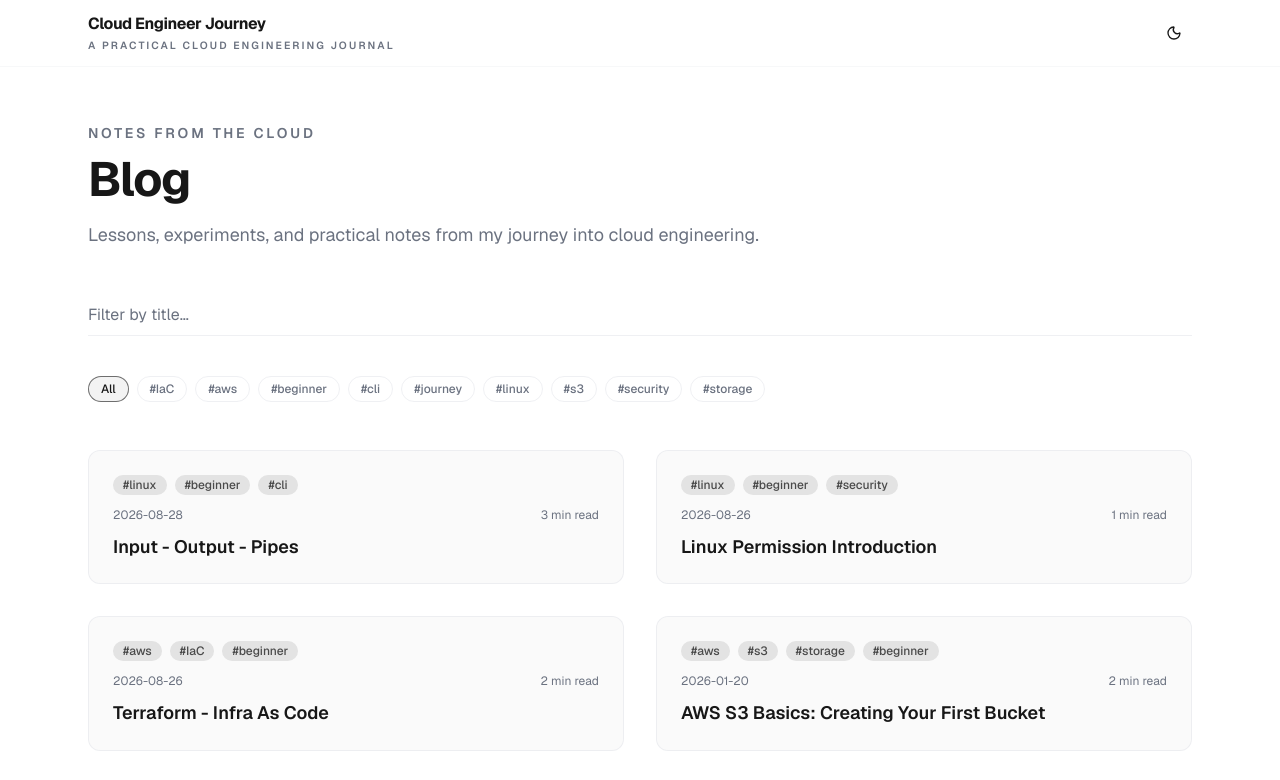
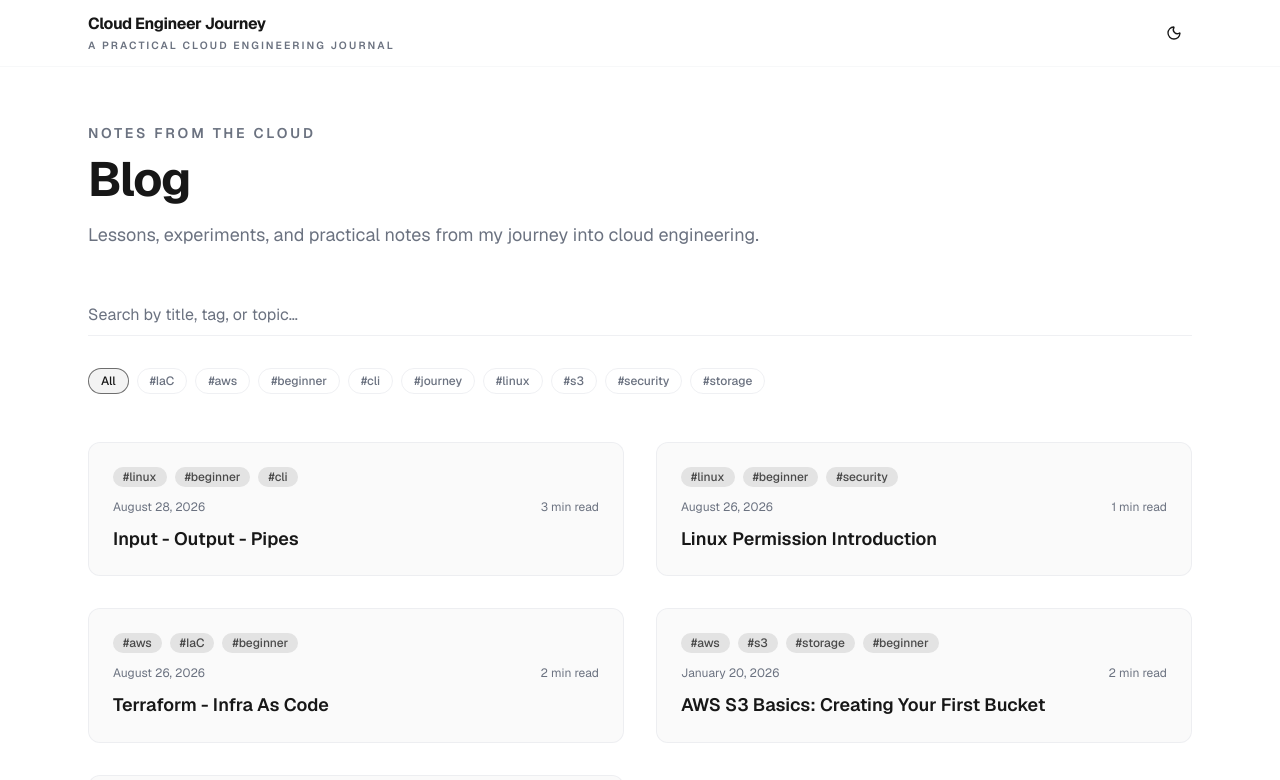
Before and after one commit to gsvaliente/blog, a Next.js app: page /blog in a window 1280 px wide. Shown: the top 780 px of the page. Built offline with nearby package versions, Linux system fonts and the light colour scheme; no server answers.

Commit message:
Fixing things for first launch

```diff
--- a/src/app/blog/components/post-grid.tsx
+++ b/src/app/blog/components/post-grid.tsx
@@ -1,50 +1,51 @@
 "use client";
 
-import { useState, useMemo } from "react";
+import { useMemo, useState } from "react";
 import Link from "next/link";
+import { filterPosts } from "../../../lib/posts/filter";
+import { formatPostDate } from "../../../lib/posts/date";
+import type { Post } from "../../../lib/posts/types";
 
-export type BlogPost = {
-  title: string;
-  date: string;
-  tags: string[];
-  slug: string;
-  readingTime: number;
-};
-
-export function PostGrid({ posts }: { posts: BlogPost[] }) {
+export function PostGrid({ posts }: { posts: Post[] }) {
   const [query, setQuery] = useState("");
   const [tagFilter, setTagFilter] = useState<string | null>(null);
 
-  // Filter posts
-  const filtered = useMemo(() => {
-    let results = posts;
-    if (tagFilter) {
-      results = results.filter((p) => p.tags.includes(tagFilter));
-    }
-    if (query.trim()) {
-      const lower = query.toLowerCase();
-      results = results.filter((p) => p.title.toLowerCase().includes(lower));
-    }
-    return results;
-  }, [posts, query, tagFilter]);
+  const filtered = useMemo(
+    () => filterPosts(posts, query, tagFilter ? [tagFilter] : []),
+    [posts, query, tagFilter]
+  );
 
-  // Collect all unique tags from filtered posts
-  const activeTags = useMemo(() => {
+  const allTags = useMemo(() => {
     const tags = new Set<string>();
-    for (const post of filtered) {
+    for (const post of posts) {
       for (const tag of post.tags) {
         tags.add(tag);
       }
     }
     return [...tags].sort();
-  }, [filtered]);
+  }, [posts]);
 
   const hasFilter = query.trim() !== "" || tagFilter !== null;
 
   return (
     <div className="flex flex-col gap-8">
-      {/* Tag pills — filter row */}
-      {activeTags.length > 0 && (
+      {/* Search bar */}
+      <div className="flex items-center gap-4">
+        <label htmlFor="post-search" className="sr-only">
+          Search posts
+        </label>
+        <input
+          id="post-search"
+          type="search"
+          value={query}
+          onChange={(e) => setQuery(e.target.value)}
+          placeholder="Search by title, tag, or topic…"
+          className="flex-1 border-b border-border/60 bg-transparent pb-2 pr-4 pt-1 text-base font-normal text-foreground outline-none placeholder:text-muted-foreground focus:border-foreground/60 transition-colors"
+        />
+      </div>
+
+      {/* Tag pills — full row stays visible while filtering */}
+      {allTags.length > 0 && (
         <div className="flex flex-wrap items-center gap-2 pb-4">
           <button
             onClick={() => setTagFilter(null)}
@@ -56,7 +57,7 @@ export function PostGrid({ posts }: { posts: BlogPost[] }) {
           >
             All
           </button>
-          {activeTags.map((tag) => (
+          {allTags.map((tag) => (
             <button
               key={tag}
               onClick={() => setTagFilter(tag === tagFilter ? null : tag)}
@@ -86,7 +87,7 @@ export function PostGrid({ posts }: { posts: BlogPost[] }) {
         </p>
       )}
 
-      {/* Post grid — true 2 columns */}
+      {/* Post grid */}
       <ul
         className={`grid auto-rows-fr gap-x-8 gap-y-8 sm:grid-cols-2 ${
           hasFilter ? "mt-4" : ""
@@ -94,7 +95,7 @@ export function PostGrid({ posts }: { posts: BlogPost[] }) {
       >
         {filtered.map((post) => (
           <li key={post.slug}>
-            <PostCard post={post} />
+            <PostCard post={post} onTagSelect={setTagFilter} />
           </li>
         ))}
       </ul>
@@ -102,14 +103,19 @@ export function PostGrid({ posts }: { posts: BlogPost[] }) {
   );
 }
 
-function PostCard({ post }: { post: BlogPost }) {
+function PostCard({
+  post,
+  onTagSelect,
+}: {
+  post: Post;
+  onTagSelect: (tag: string) => void;
+}) {
   return (
     <article className="group relative flex cursor-pointer flex-col overflow-hidden rounded-xl border border-border/60 bg-foreground/[0.02] p-6 transition-all duration-200 hover:-translate-y-0.5 hover:border-foreground/30 hover:bg-foreground/[0.05]">
-      {/* Full-card click surface — sits above all content */}
       <Link
         href={`/blog/${post.slug}`}
         aria-label={`Read "${post.title}"`}
-        className="absolute inset-0 z-50"
+        className="absolute inset-0 z-50 rounded-xl outline-none focus-visible:ring-2 focus-visible:ring-foreground"
       />
       <div className="relative z-10 flex flex-col pointer-events-none gap-3">
         {/* Tags — pill style, interactive */}
@@ -118,10 +124,7 @@ function PostCard({ post }: { post: BlogPost }) {
             <button
               key={tag}
               type="button"
-              onClick={(e) => {
-                e.preventDefault();
-                e.stopPropagation();
-              }}
+              onClick={() => onTagSelect(tag)}
               className="pointer-events-auto rounded-full bg-foreground/10 px-2.5 py-0.5 text-xs font-medium text-foreground/75 transition-colors hover:bg-foreground/20"
             >
               #{tag}
@@ -130,10 +133,10 @@ function PostCard({ post }: { post: BlogPost }) {
         </div>
         {/* Meta — date + reading time */}
         <div className="flex items-center justify-between gap-4 text-xs text-muted-foreground">
-          <time dateTime={post.date}>{post.date}</time>
+          <time dateTime={post.date}>{formatPostDate(post.date)}</time>
           <span>{post.readingTime} min read</span>
         </div>
-        {/* Title — clear readable headline */}
+        {/* Title */}
         <h2 className="text-lg font-semibold leading-snug text-foreground transition-colors group-hover:text-muted-foreground">
           {post.title}
         </h2>
--- a/src/app/blog/page.tsx
+++ b/src/app/blog/page.tsx
@@ -1,12 +1,8 @@
 import type { Metadata } from "next";
-import fs from "fs";
-import path from "path";
-import matter from "gray-matter";
+import { scanPosts } from "../../lib/posts";
 import { PostGrid } from "./components/post-grid";
-import { getReadingTime } from "../../lib/read-time";
 
 const siteUrl = "https://cloudengineerjourney.dev";
-const postsDirectory = path.join(process.cwd(), "src", "posts");
 
 export const metadata: Metadata = {
   title: "Blog | Cloud Engineer Journey",
@@ -24,26 +20,8 @@ export const metadata: Metadata = {
   },
 };
 
-function getPosts() {
-  const files = fs.readdirSync(postsDirectory).filter((f) => f.endsWith(".md"));
-  const posts = files.map((file) => {
-    const filePath = path.join(postsDirectory, file);
-    const fileContents = fs.readFileSync(filePath, "utf8");
-    const { data, content } = matter(fileContents);
-    return {
-      title: data.title,
-      date: data.date,
-      tags: data.tags ?? [],
-      readingTime: getReadingTime(content),
-      slug: file.replace(".md", ""),
-    };
-  });
-  posts.sort((a, b) => new Date(b.date).getTime() - new Date(a.date).getTime());
-  return posts;
-}
-
 export default function BlogIndexPage() {
-  const posts = getPosts();
+  const posts = scanPosts();
 
   return (
     <main className="mx-auto max-w-6xl px-6 py-10 font-sans text-foreground sm:py-14">
@@ -61,20 +39,7 @@ export default function BlogIndexPage() {
         </p>
       </header>
 
-      {/* Search bar */}
-      <div className="mb-10 flex items-center gap-4">
-        <label htmlFor="post-search" className="sr-only">
-          Search posts
-        </label>
-        <input
-          id="post-search"
-          type="search"
-          placeholder="Filter by title…"
-          className="flex-1 border-b border-border/60 bg-transparent pb-2 pr-4 pt-1 text-base font-normal text-foreground outline-none placeholder:text-muted-foreground focus:border-foreground/60 transition-colors"
-        />
-      </div>
-
-      {/* Post grid */}
+      {/* Post grid — search, tag pills, and listing */}
       <PostGrid posts={posts} />
     </main>
   );
--- a/src/app/components/blog-card.tsx
+++ /dev/null
@@ -1,51 +0,0 @@
-import Link from "next/link"
-
-type BlogPost = {
-  title: string
-  date: string
-  tags: string[]
-  slug: string
-  readingTime: number
-}
-
-type BlogCardProps = {
-  post: BlogPost
-  onTagSelect: (tag: string) => void
-}
-
-export default function BlogCard({ post, onTagSelect }: BlogCardProps) {
-  return (
-    <li className="group relative flex cursor-pointer flex-col rounded-2xl border border-border/60 bg-foreground/[0.02] p-6 transition-all hover:-translate-y-1 hover:border-foreground/30 hover:bg-foreground/[0.05] hover:shadow-lg">
-      {/* Full-card click surface — sits above all content */}
-      <Link
-        href={`/blog/${post.slug}`}
-        aria-label={`Read ${post.title}`}
-        className="absolute inset-0 z-50 rounded-2xl focus:outline-none focus-visible:ring-2 focus-visible:ring-foreground"
-      />
-      <div className="relative z-10 flex flex-col pointer-events-none gap-3">
-        {/* Tags — pill style, interactive */}
-        <div className="flex flex-wrap gap-2">
-          {post.tags.map((tag) => (
-            <button
-              key={tag}
-              type="button"
-              onClick={() => onTagSelect(tag)}
-              className="pointer-events-auto rounded-full bg-foreground/10 px-3 py-1 text-xs font-medium text-foreground/75 transition-colors hover:bg-foreground/20"
-            >
-              #{tag}
-            </button>
-          ))}
-        </div>
-        {/* Meta — date + reading time */}
-        <div className="flex items-center justify-between gap-4 text-sm text-muted-foreground">
-          <time dateTime={post.date}>{post.date}</time>
-          <span>{post.readingTime} min read</span>
-        </div>
-        {/* Title */}
-        <h2 className="text-xl font-semibold leading-snug text-foreground transition-colors group-hover:text-muted-foreground">
-          {post.title}
-        </h2>
-      </div>
-    </li>
-  )
-}
```
